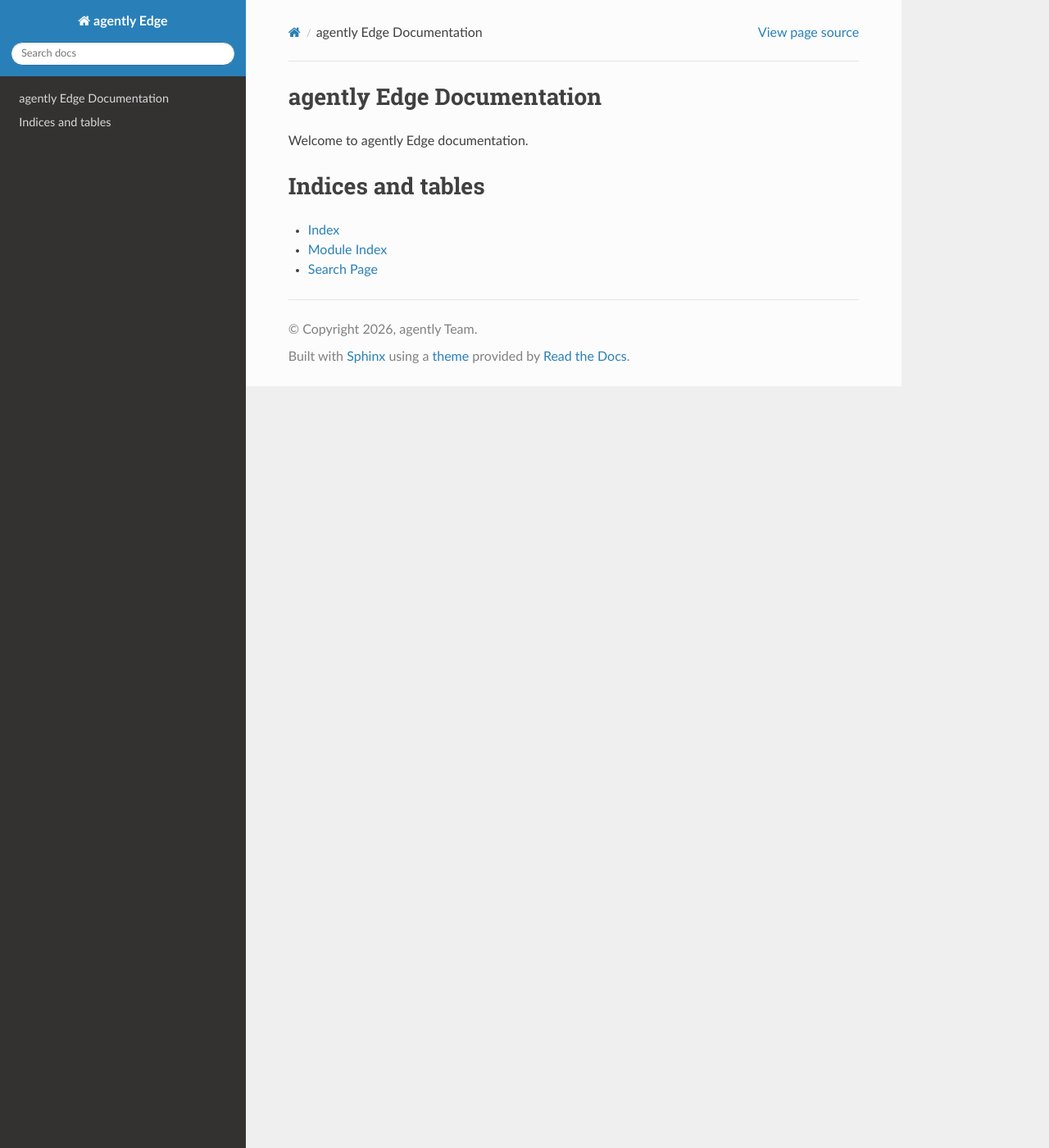
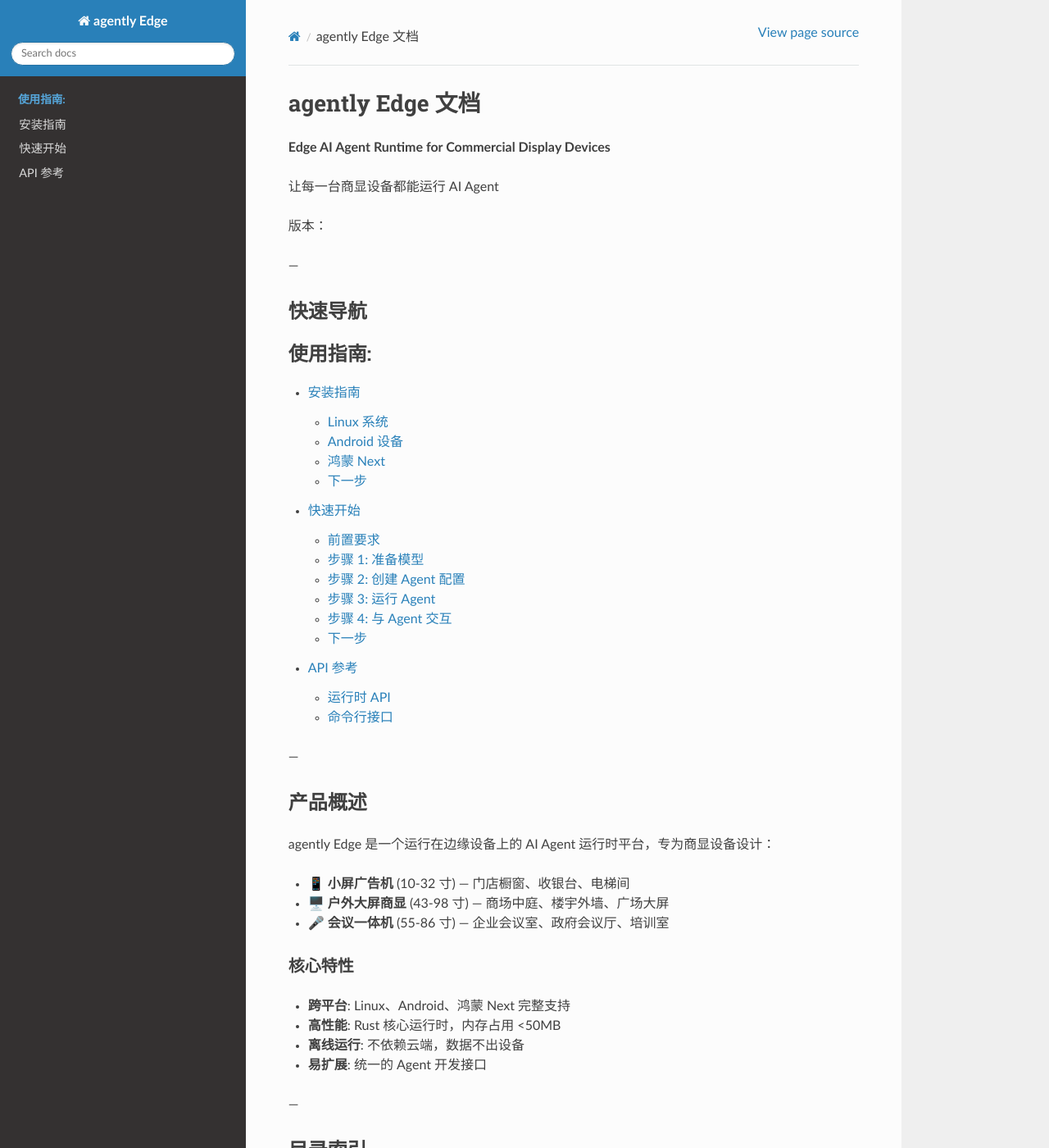
Before and after one commit to agently-top/agently-edge, a Sphinx documentation site: the page built from docs/source/index.rst, in a window 1280 px wide and 1400 px high. Shown: the whole window at 82% size. Built offline with Sphinx 7.4.7 and the Read the Docs theme 3.1.0, drawn with Linux system fonts in a browser that asks for light colours.

Commit message:
Task 1.1.3.2: Add documentation content

```diff
--- /dev/null
+++ b/docs/source/api.rst
@@ -0,0 +1,61 @@
+.. _api:
+
+=============
+API 参考
+=============
+
+运行时 API
+==========
+
+.. c:function:: void* agently_runtime_create(const char* agent_id, const char* model_path)
+
+   创建运行时实例。
+
+   :param agent_id: Agent 唯一标识
+   :param model_path: 模型文件路径
+   :return: 运行时指针，失败返回 NULL
+
+.. c:function:: int agently_runtime_start(void* runtime)
+
+   启动运行时。
+
+   :param runtime: 运行时指针
+   :return: 0 成功，-1 失败
+
+.. c:function:: void agently_runtime_destroy(void* runtime)
+
+   销毁运行时实例。
+
+   :param runtime: 运行时指针
+
+---
+
+命令行接口
+==========
+
+agently run
+-----------
+
+运行 Agent。
+
+.. code-block:: bash
+
+   agently run <config.yaml>
+
+agently send
+------------
+
+发送消息到 Agent。
+
+.. code-block:: bash
+
+   agently send <agent_id> <message>
+
+agently status
+--------------
+
+查看 Agent 状态。
+
+.. code-block:: bash
+
+   agently status [agent_id]
--- a/docs/source/index.rst
+++ b/docs/source/index.rst
@@ -1,14 +1,51 @@
-agently Edge Documentation
-==========================
+.. agently Edge documentation master file.
 
-Welcome to agently Edge documentation.
+====================
+agently Edge 文档
+====================
+
+**Edge AI Agent Runtime for Commercial Display Devices**
+
+让每一台商显设备都能运行 AI Agent
+
+版本：|version|
+
+---
+
+快速导航
+========
 
 .. toctree::
    :maxdepth: 2
-   :caption: Contents:
+   :caption: 使用指南:
 
-Indices and tables
-==================
+   installation
+   quickstart
+   api
+
+---
+
+产品概述
+========
+
+agently Edge 是一个运行在边缘设备上的 AI Agent 运行时平台，专为商显设备设计：
+
+- 📱 **小屏广告机** (10-32 寸) — 门店橱窗、收银台、电梯间
+- 🖥️ **户外大屏商显** (43-98 寸) — 商场中庭、楼宇外墙、广场大屏
+- 🎤 **会议一体机** (55-86 寸) — 企业会议室、政府会议厅、培训室
+
+核心特性
+--------
+
+- **跨平台**: Linux、Android、鸿蒙 Next 完整支持
+- **高性能**: Rust 核心运行时，内存占用 <50MB
+- **离线运行**: 不依赖云端，数据不出设备
+- **易扩展**: 统一的 Agent 开发接口
+
+---
+
+目录索引
+========
 
 * :ref:`genindex`
 * :ref:`modindex`
--- /dev/null
+++ b/docs/source/installation.rst
@@ -0,0 +1,116 @@
+.. _installation:
+
+============
+安装指南
+============
+
+本文档介绍如何在不同平台上安装 agently Edge Runtime。
+
+---
+
+Linux 系统
+==========
+
+前置要求
+--------
+
+- 操作系统：Ubuntu 20.04+ / Debian 11+ / CentOS 8+
+- 架构：x86_64 或 ARM64
+- 内存：≥2GB
+- 存储：≥16GB
+
+安装方式 1: 下载二进制
+---------------------------
+
+.. code-block:: bash
+
+   # 下载二进制文件
+   wget https://github.com/agently-top/agently-edge/releases/download/v1.0.0/agently-linux-x64
+
+   # 添加执行权限
+   chmod +x agently-linux-x64
+
+   # 移动到系统路径
+   sudo mv agently-linux-x64 /usr/local/bin/agently
+
+   # 验证安装
+   agently --version
+
+安装方式 2: 包管理
+---------------------
+
+**Ubuntu/Debian:**
+
+.. code-block:: bash
+
+   wget -qO - https://agently-top.github.io/agently-edge/gpg.key | sudo apt-key add -
+   echo "deb [arch=amd64] https://agently-top.github.io/agently-edge/apt stable main" | sudo tee /etc/apt/sources.list.d/agently-edge.list
+   sudo apt update
+   sudo apt install agently-edge
+
+**CentOS/RHEL:**
+
+.. code-block:: bash
+
+   sudo yum-config-manager --add-repo https://agently-top.github.io/agently-edge/rpm/agently-edge.repo
+   sudo yum install agently-edge
+
+验证安装
+--------
+
+.. code-block:: bash
+
+   agently --version
+   # 输出：agently-edge 0.1.0
+
+---
+
+Android 设备
+============
+
+前置要求
+--------
+
+- Android 10+
+- 内存：≥2GB
+- 存储：≥16GB
+
+安装方式
+--------
+
+1. 下载 APK 文件
+2. 在设备上安装 APK
+3. 打开应用授予权限
+
+.. note::
+
+   Android 版本需要设备厂商预装或侧载 APK。
+
+---
+
+鸿蒙 Next
+=========
+
+前置要求
+--------
+
+- HarmonyOS NEXT
+- 内存：≥2GB
+- 存储：≥16GB
+
+安装方式
+--------
+
+1. 通过鸿蒙应用市场搜索 "agently Edge"
+2. 点击安装
+
+.. note::
+
+   鸿蒙版本正在开发中，敬请期待。
+
+---
+
+下一步
+======
+
+安装完成后，继续 :ref:`quickstart` 开始使用。
--- /dev/null
+++ b/docs/source/quickstart.rst
@@ -0,0 +1,95 @@
+.. _quickstart:
+
+==========
+快速开始
+==========
+
+本指南帮助你在 10 分钟内运行第一个 Agent。
+
+---
+
+前置要求
+========
+
+- 已安装 agently Edge Runtime (:ref:`installation`)
+- 已准备模型文件（GGUF 格式）
+
+---
+
+步骤 1: 准备模型
+================
+
+下载量化后的模型：
+
+.. code-block:: bash
+
+   # 示例：下载 Qwen2.5-1.5B-Instruct (Q4_K_M)
+   wget https://huggingface.co/Qwen/Qwen2.5-1.5B-Instruct-GGUF/resolve/main/qwen2.5-1.5b-instruct-q4_k_m.gguf
+
+   # 移动到模型目录
+   sudo mkdir -p /opt/agently/models
+   sudo mv qwen2.5-1.5b-instruct-q4_k_m.gguf /opt/agently/models/
+
+---
+
+步骤 2: 创建 Agent 配置
+===========================
+
+创建配置文件 ``agent.yaml``：
+
+.. code-block:: yaml
+
+   agent_id: hello-world
+   name: Hello World Agent
+   model:
+     path: /opt/agently/models/qwen2.5-1.5b-instruct-q4_k_m.gguf
+     context_length: 4096
+     temperature: 0.7
+
+   prompts:
+     system: |
+       你是一个友好的 AI 助手。
+       用简洁、专业的语言回答问题。
+     greeting: 你好！我是 agently Edge Agent，有什么可以帮你的吗？
+
+   output:
+     type: text
+
+---
+
+步骤 3: 运行 Agent
+====================
+
+.. code-block:: bash
+
+   # 运行 Agent
+   agently run agent.yaml
+
+   # 输出：
+   # [INFO] Starting runtime with config: hello-world
+   # [INFO] Agent initialized
+   # [INFO] Ready for input
+
+---
+
+步骤 4: 与 Agent 交互
+=========================
+
+在另一个终端发送消息：
+
+.. code-block:: bash
+
+   # 发送消息
+   agently send hello-world "你好，请介绍一下自己"
+
+   # 输出：
+   # 你好！我是 agently Edge Agent，一个运行在边缘设备上的 AI 助手...
+
+---
+
+下一步
+======
+
+- 查看 :ref:`api` 了解完整 API
+- 查看示例项目：https://github.com/agently-top/agently-edge/tree/main/examples
+- 加入社区：https://discord.gg/clawd
```
